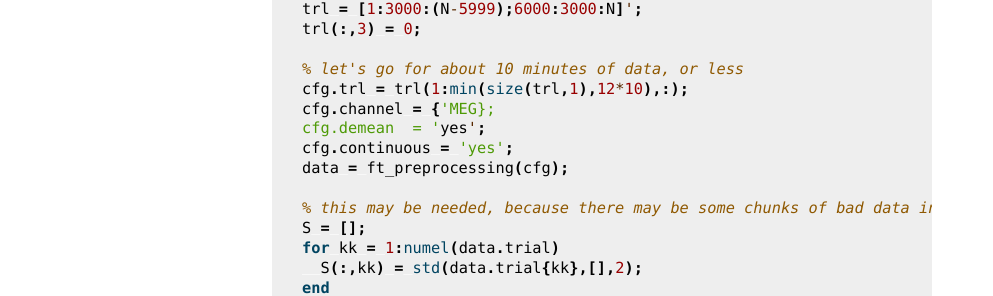
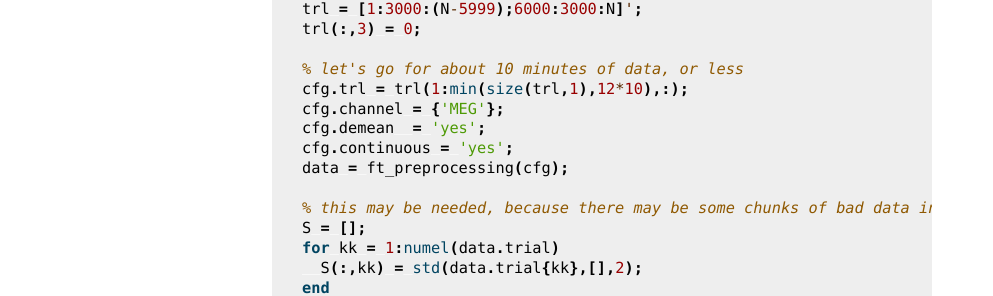
Before and after one commit to Donders-Institute/staff-scientists, a Sphinx documentation site: the page built from docs/FAQ/MEG/camera_artifact.rst, in a window 1280 px wide. Shown: the part 742-1038 px from the top of the page, without its empty margins (148-1141 px from the left). Built offline with Sphinx 7.4.7, drawn with Linux system fonts in a browser that asks for light colours.

Commit message:
another typo

```diff
--- a/docs/FAQ/MEG/camera_artifact.rst
+++ b/docs/FAQ/MEG/camera_artifact.rst
@@ -27,7 +27,7 @@ The easiest way to check whether you are affected is to compute a powerspectrum
 
   % let's go for about 10 minutes of data, or less
   cfg.trl = trl(1:min(size(trl,1),12*10),:);
-  cfg.channel = {'MEG};
+  cfg.channel = {'MEG'};
   cfg.demean  = 'yes';
   cfg.continuous = 'yes';
   data = ft_preprocessing(cfg);
```
